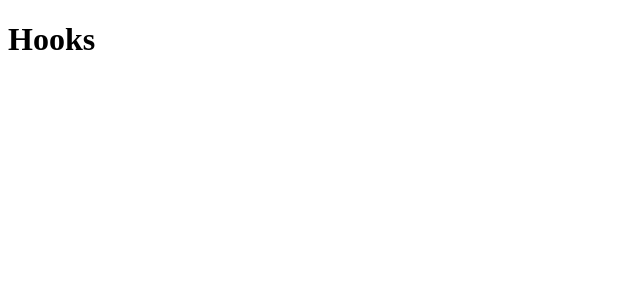
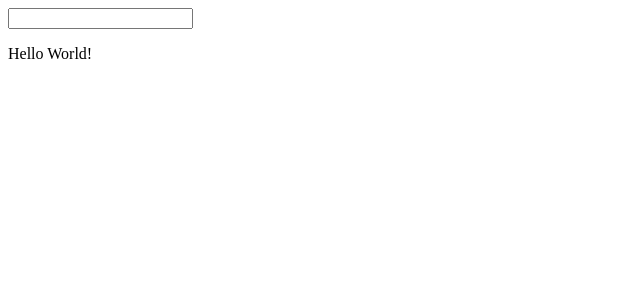
Before and after one commit to eltonsantos/training-hooks-reactjs, a React (Vite) app: page / in a window 1280 px wide. Shown: the top 300 px of the page, without its empty margins (0-640 px from the left). Built offline with nearby package versions, Linux system fonts and the light colour scheme.

Commit message:
Create Exemplo01_useState

```diff
--- /dev/null
+++ b/src/hooks/Exemplo01_useState.jsx
@@ -0,0 +1,16 @@
+import { useState } from "react";
+
+export function Exemplo01_useState() {
+  const [texto, setTexto] = useState("Hello World!");
+
+  const evento = (e) => {
+    setTexto(e.target.value);
+  };
+
+  return (
+    <div>
+      <input type="text" onChange={evento} />
+      <p>{texto}</p>
+    </div>
+  );
+}
--- a/src/main.jsx
+++ b/src/main.jsx
@@ -1,9 +1,9 @@
 import React from "react";
 import ReactDOM from "react-dom/client";
-import { App } from "./App";
+import { Exemplo01_useState } from "./hooks/Exemplo01_useState";
 
 ReactDOM.createRoot(document.getElementById("root")).render(
   <React.StrictMode>
-    <App />
+    <Exemplo01_useState />
   </React.StrictMode>
 );
```
